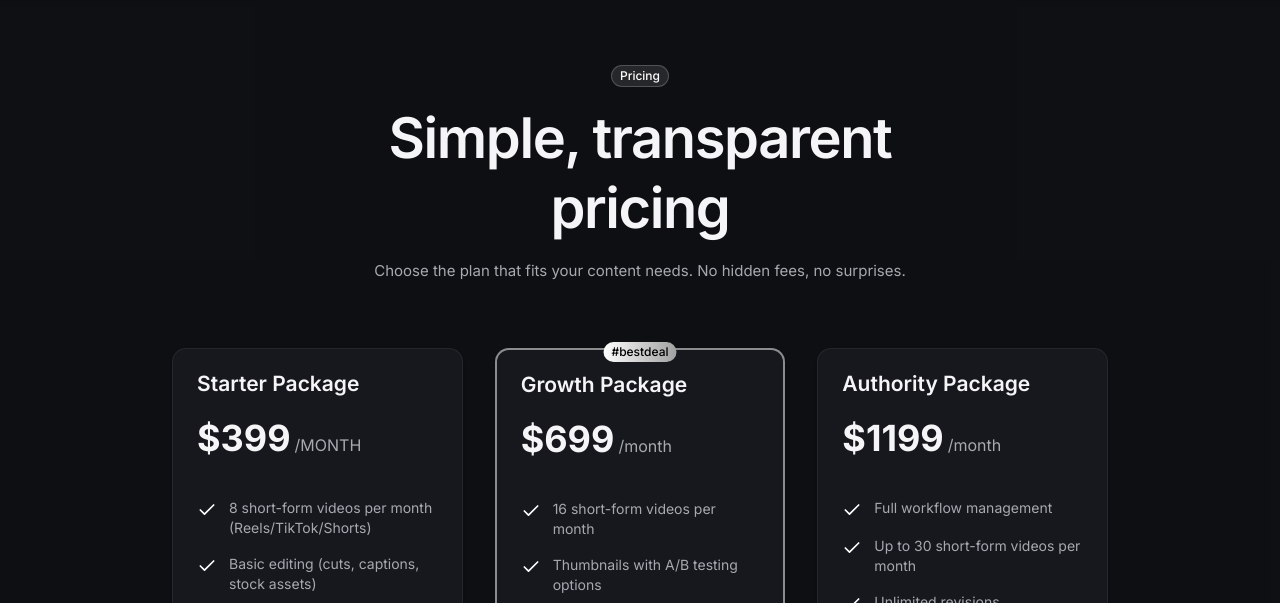
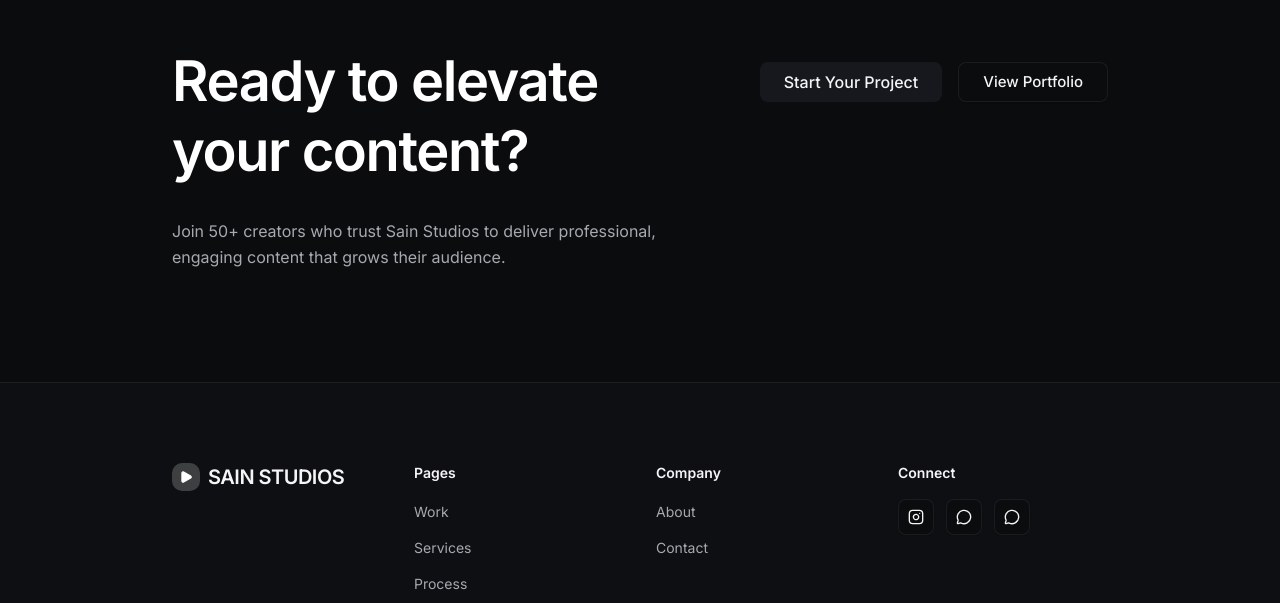
Before and after one commit to prem-thatikonda29/sain-studios, a Next.js app: page / in a window 1280 px wide. Shown: the part 3297-3900 px from the top of the page. Built offline with nearby package versions, Linux system fonts and the light colour scheme.

Commit message:
chore: Remove PricingPreview component from the home page.

```diff
--- a/src/app/page.tsx
+++ b/src/app/page.tsx
@@ -3,7 +3,7 @@ import { Footer } from "@/components/layout/Footer";
 import { Hero } from "@/components/home/Hero";
 import { ServicesOverview } from "@/components/home/ServicesOverview";
 import { PortfolioPreview } from "@/components/home/PortfolioPreview";
-import { PricingPreview } from "@/components/home/PricingPreview";
+
 import { CTASection } from "@/components/home/CTASection";
 
 export default function Home() {
@@ -14,7 +14,7 @@ export default function Home() {
         <Hero />
         <ServicesOverview />
         <PortfolioPreview />
-        <PricingPreview />
+
         <CTASection />
       </main>
       <Footer />
```
